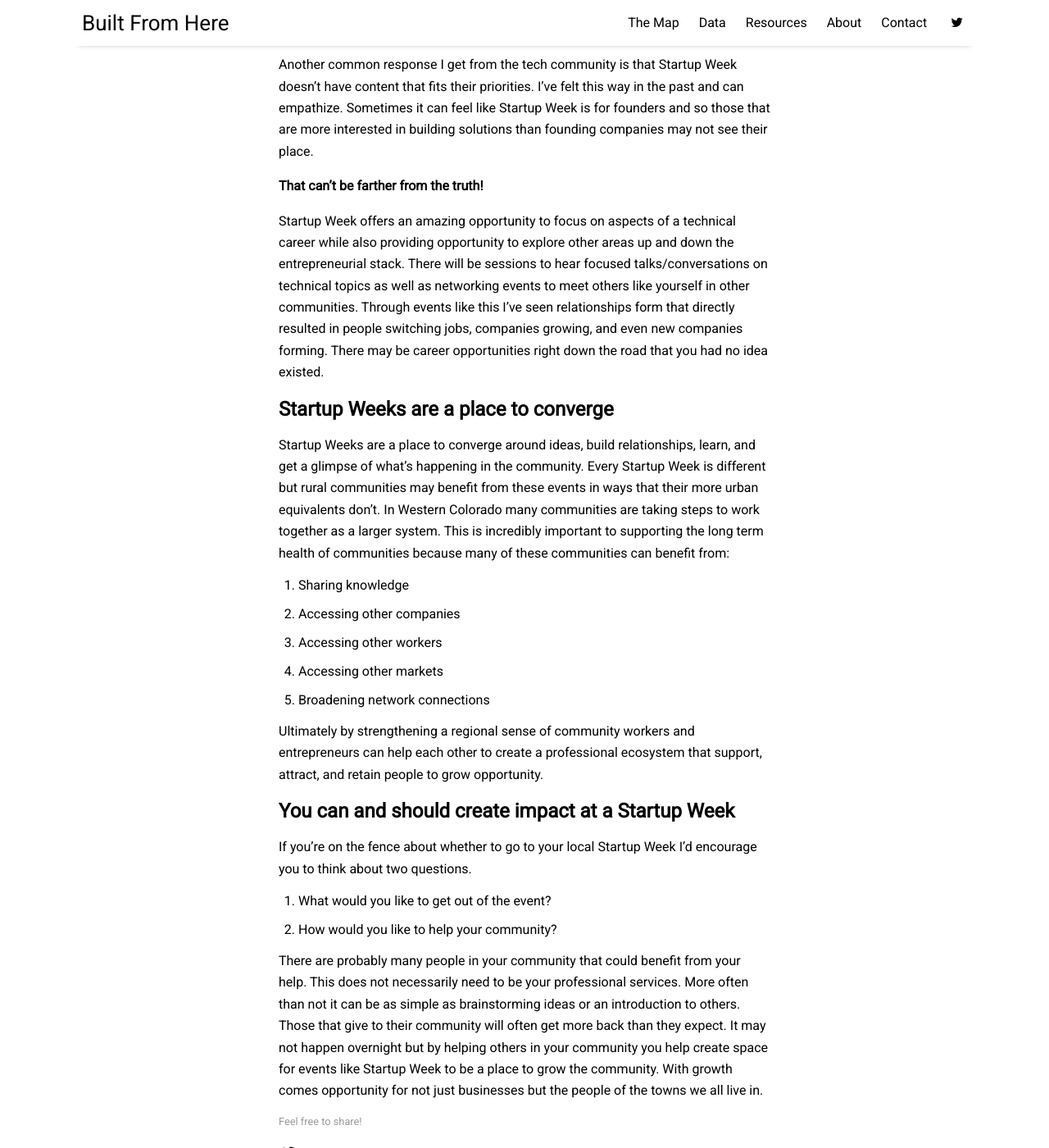
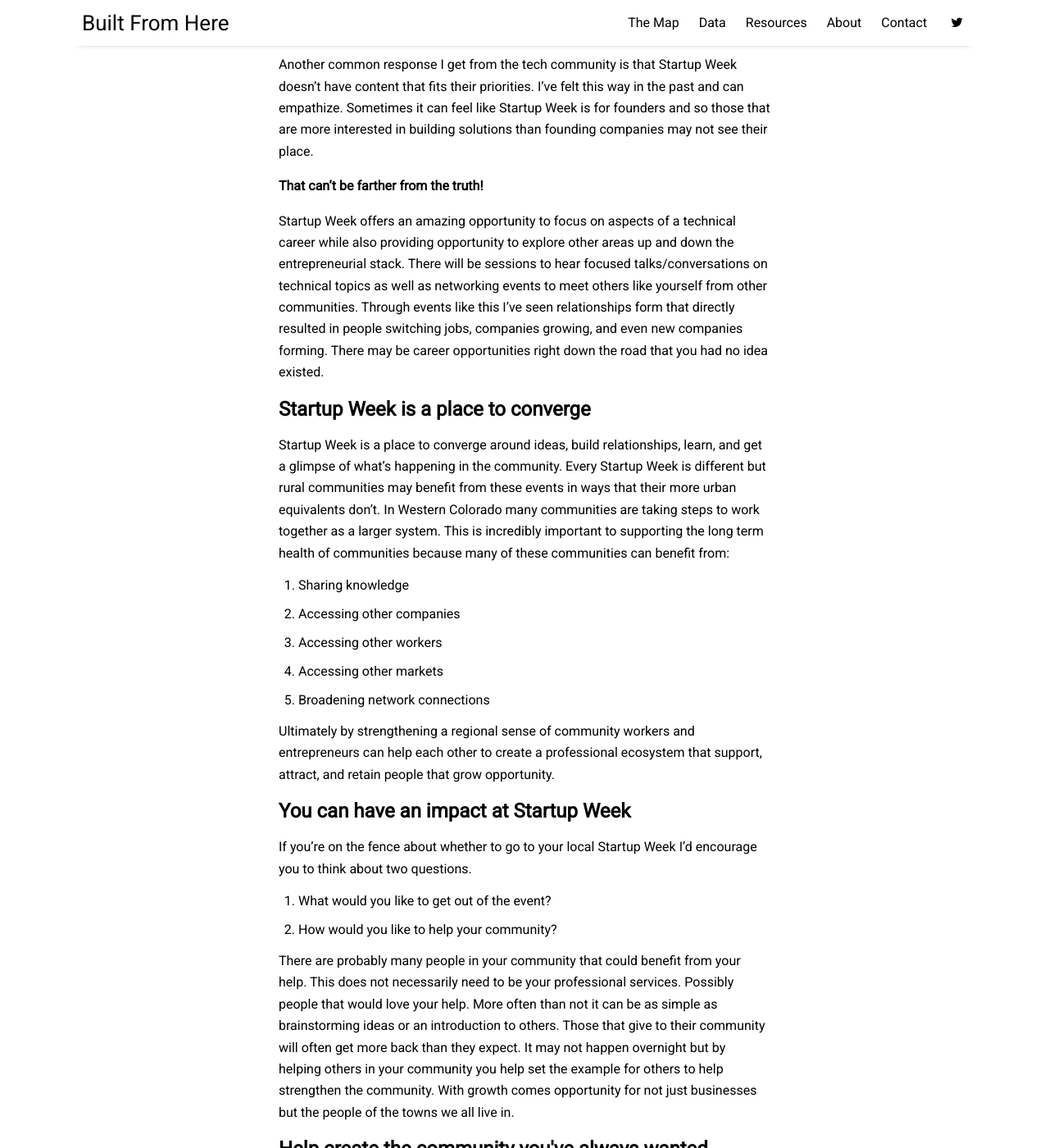
Before and after one commit to justinlewis/built-from-here, a Jekyll site: the page built from _posts/2020-02-29-rural-startup-week.md, in a window 1280 px wide and 1400 px high, scrolled down 1319 px. Shown: the whole window at 82% size. Built offline with Jekyll 4.4.1, drawn with Linux system fonts in a browser that asks for light colours; nearby versions of some CDN libraries; some of the changed text lies outside the part shown.

Commit message:
2nd post

```diff
--- a/_posts/2020-02-29-rural-startup-week.md
+++ b/_posts/2020-02-29-rural-startup-week.md
@@ -15,7 +15,7 @@ image: telluride.jpg
 <h2>
   The identity dilemma of Startup Week
 </h2>
-  Startup Week events have become an important part of many startup communities. Despite this there are many people who are hesitant to participate for a number of reasons. The number one reason I hear from people is that they don't identify with the term "startup". That said, Startup week is NOT only for startups.
+  Startup Week events have become an important part of many startup communities. Despite this there are many people who are hesitant to participate for a number of reasons. The number one reason I hear from people is that they don't identify with the term "startup". That said, Startup Week is NOT only for startups.
 
   The first paragraph of [startupweek.co](https://startupweek.co/) says:
 
@@ -23,9 +23,9 @@ image: telluride.jpg
     "Techstars Startup Week brings entrepreneurs, local leaders, and friends together over five days to build momentum and opportunity around your community’s unique entrepreneurial identity."
   </span>
 
-  The term "entrepreneur" is more broadly accepted among founders and this statement hopefully will help understand that the Startup Week organizers are inclusive to all types of businesses. This is especially true for smaller communities like those on the West Slope of Colorado where West Slope Startup Week organizers are focused on supporting the business community in general as a primary goal.
+  The term "entrepreneur" is more broadly accepted among founders and this statement hopefully will help understand that the Startup Week organizers are inclusive to all types of businesses. This is especially true for smaller communities like those on the West Slope of Colorado where West Slope Startup Week organizers are focused on supporting the professional community in general as a primary goal.
 
-  Startup Week is not just for Startups. It's for anyone interested in the entrepreneurial ecosystem in general. That includes everyone from founders to the boots on the ground getting the day to day things done.
+  Startup Week is not just for Startups. It's for anyone interested in the entrepreneurial ecosystem whether you are a job seeker or job provider. That includes everyone from founders to the boots on the ground getting the day to day things done.
 
 <h2>
   The tech builders play an important role
@@ -34,12 +34,12 @@ image: telluride.jpg
 
   <strong>That can't be farther from the truth!</strong>
 
-  Startup Week offers an amazing opportunity to focus on aspects of a technical career while also providing opportunity to explore other areas up and down the entrepreneurial stack. There will be sessions to hear focused talks/conversations on technical topics as well as networking events to meet others like yourself in other communities. Through events like this I've seen relationships form that directly resulted in people switching jobs, companies growing, and even new companies forming. There may be career opportunities right down the road that you had no idea existed.
+  Startup Week offers an amazing opportunity to focus on aspects of a technical career while also providing opportunity to explore other areas up and down the entrepreneurial stack. There will be sessions to hear focused talks/conversations on technical topics as well as networking events to meet others like yourself from other communities. Through events like this I've seen relationships form that directly resulted in people switching jobs, companies growing, and even new companies forming. There may be career opportunities right down the road that you had no idea existed.
 
 <h2>
-  Startup Weeks are a place to converge
+  Startup Week is a place to converge
 </h2>
-Startup Weeks are a place to converge around ideas, build relationships, learn, and get a glimpse of what's happening in the community.  Every Startup Week is different but rural communities may benefit from these events in ways that their more urban equivalents don't. In Western Colorado many communities are taking steps to work together as a larger system. This is incredibly important to supporting the long term health of communities because many of these communities can benefit from:
+Startup Week is a place to converge around ideas, build relationships, learn, and get a glimpse of what's happening in the community.  Every Startup Week is different but rural communities may benefit from these events in ways that their more urban equivalents don't. In Western Colorado many communities are taking steps to work together as a larger system. This is incredibly important to supporting the long term health of communities because many of these communities can benefit from:
 <ol>
   <li>Sharing knowledge</li>
   <li>Accessing other companies</li>
@@ -48,10 +48,10 @@ Startup Weeks are a place to converge around ideas, build relationships, learn,
   <li>Broadening network connections</li>
 </ol>
 
-Ultimately by strengthening a regional sense of community workers and entrepreneurs can help each other to create a professional ecosystem that support, attract, and retain people to grow opportunity.
+Ultimately by strengthening a regional sense of community workers and entrepreneurs can help each other to create a professional ecosystem that support, attract, and retain people that grow opportunity.
 
 <h2>
-  You can and should create impact at a Startup Week
+  You can have an impact at Startup Week
 </h2>
 If you're on the fence about whether to go to your local Startup Week I'd encourage you to think about two questions.
 <ol>
@@ -59,4 +59,9 @@ If you're on the fence about whether to go to your local Startup Week I'd encour
   <li>How would you like to help your community?</li>
 </ol>
 
-There are probably many people in your community that could benefit from your help. This does not necessarily need to be your professional services. More often than not it can be as simple as brainstorming ideas or an introduction to others. Those that give to their community will often get more back than they expect. It may not happen overnight but by helping others in your community you help create space for events like Startup Week to be a place to grow the community. With growth comes opportunity for not just businesses but the people of the towns we all live in.
+There are probably many people in your community that could benefit from your help. This does not necessarily need to be your professional services. Possibly people that would love your help. More often than not it can be as simple as brainstorming ideas or an introduction to others. Those that give to their community will often get more back than they expect. It may not happen overnight but by helping others in your community you help set the example for others to help strengthen the community. With growth comes opportunity for not just businesses but the people of the towns we all live in.
+
+<h2>
+  Help create the community you've always wanted
+</h2>
+We all start our careers looking at how others influence the professional environment around us. There are few opportunities to have a significant impact on your community like exist today. Jump in now, if you aren't already, to help shape a better future for rural entrepreneurship. Starting is as easy as showing up.
```
